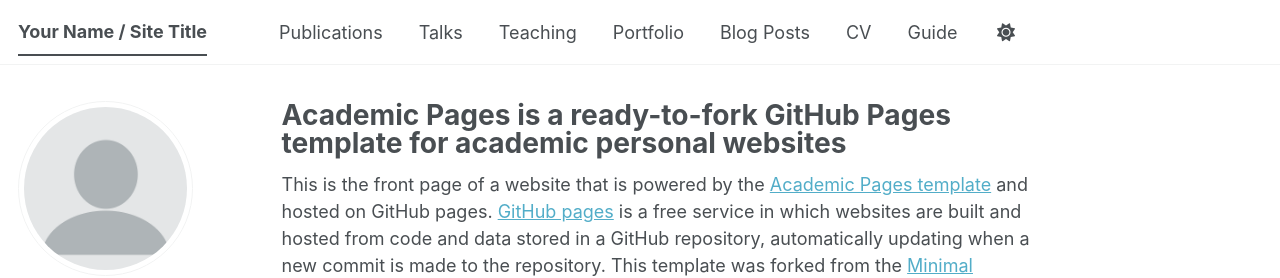
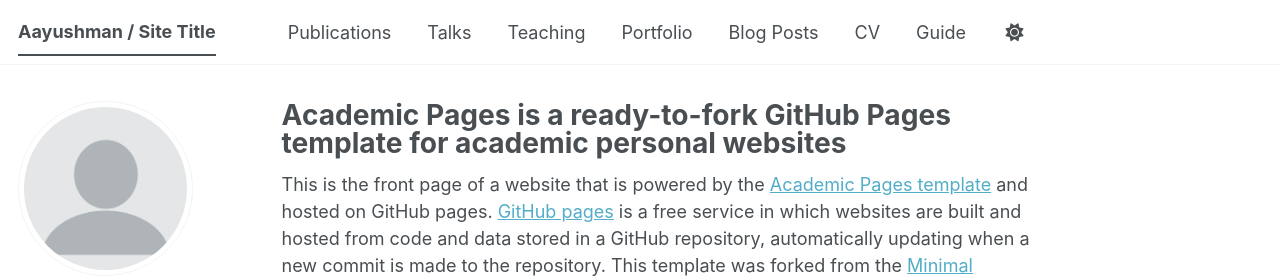
Before and after one commit to Aayushman5/Aayushman5.github.io, a Jekyll site: the page built from _pages/about.md, in a window 1280 px wide. Shown: the top 278 px of the page. Built offline with Jekyll 4.4.1, drawn with Linux system fonts in a browser that asks for light colours; some web fonts are replaced; a script bundle is joined from its source files by our own code; library files that are not in the unit come from our copies.

Commit message:
Update _config.yml

```diff
--- a/_config.yml
+++ b/_config.yml
@@ -9,7 +9,7 @@
 # Basic Site Settings
 locale                   : "en-US"
 site_theme               : "default" # The available themes options are "default", "air", "sunrise", "mint", "dirt" and "contrast"
-title                    : "Your Name / Site Title"
+title                    : "Aayushman / Site Title"
 title_separator          : "-"
 name                     : &name "Your Name"
 description              : &description "Your Name's academic portfolio"   # Update this with a general description of your site, this is the default if not overridden by a page
```
